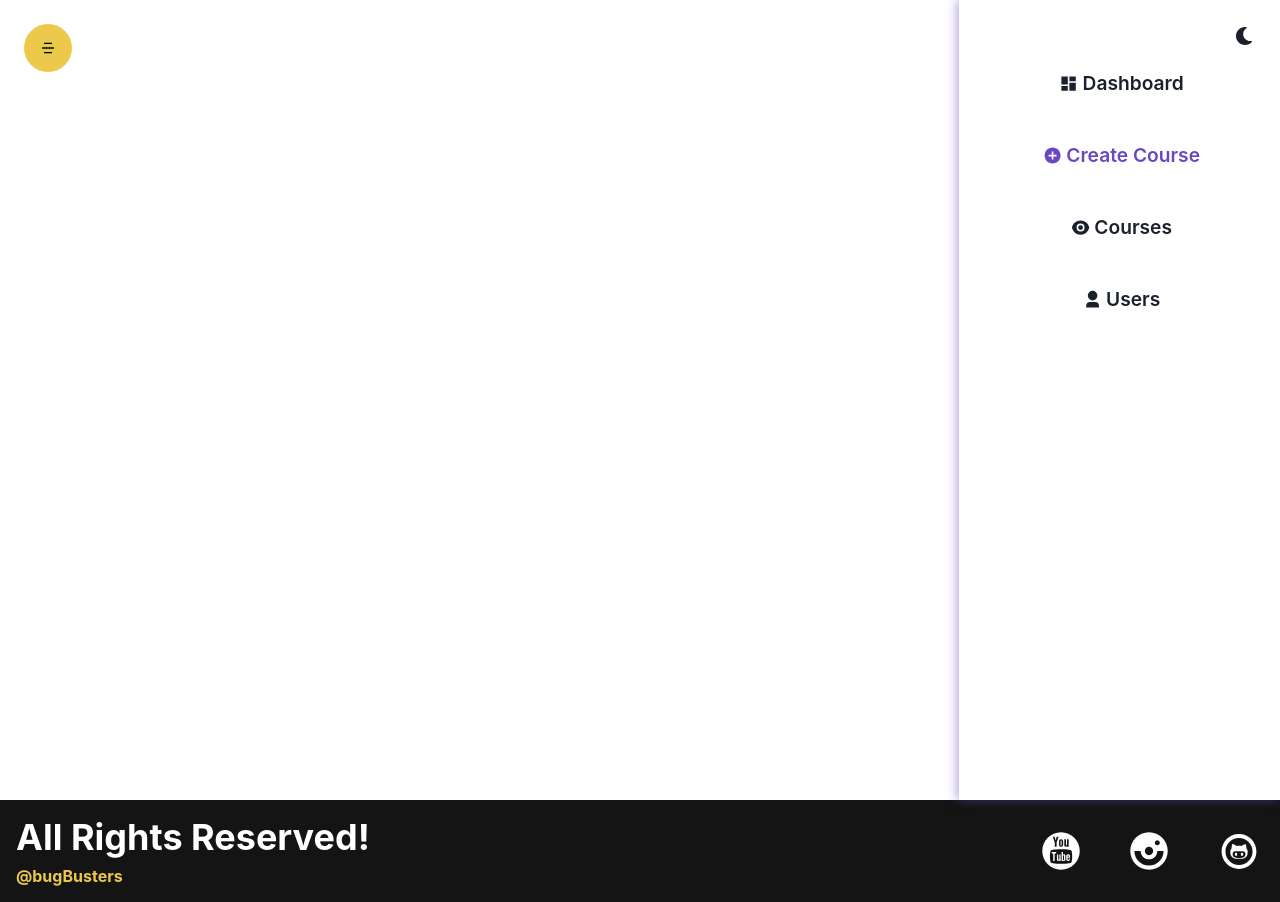
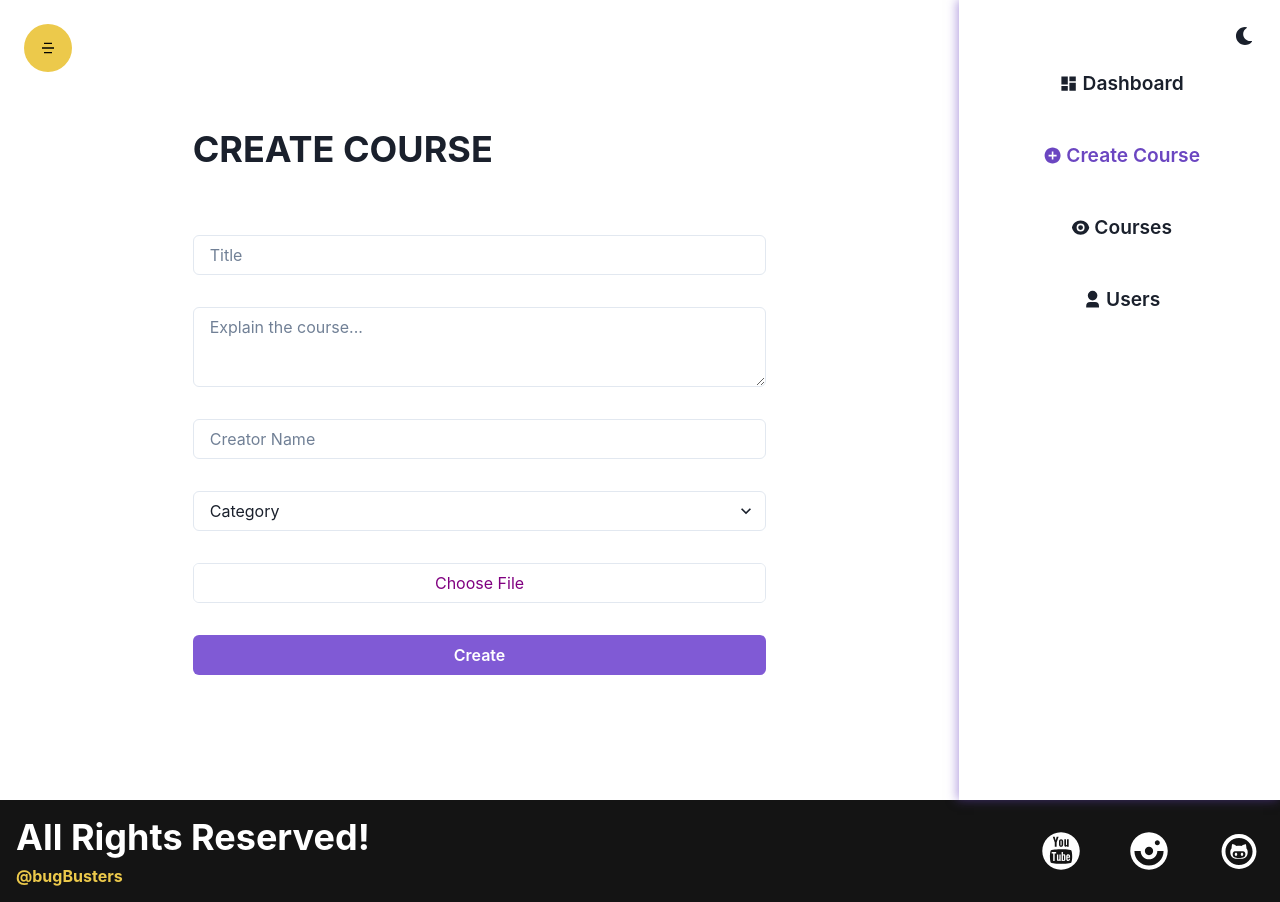
Before and after one commit to dk-Krishna/learnhub, a React (Create React App) app in the folder learnhub/: page /admin/createcourse in a window 1280 px wide. Built offline with nearby package versions, Linux system fonts and the light colour scheme.

Commit message:
Admin functionalities of Create Course and Users

```diff
--- a/learnhub/src/App.js
+++ b/learnhub/src/App.js
@@ -71,4 +71,4 @@ function App() {
 
 export default App;
 
-// Video-16 [timeStamp: 00:00]
+// Video-18 [timeStamp: 00:00]
--- a/learnhub/src/components/Admin/AdminCourses/AdminCourses.jsx
+++ b/learnhub/src/components/Admin/AdminCourses/AdminCourses.jsx
@@ -13,7 +13,7 @@ const AdminCourses = () => {
       minH={'100vh'}
       templateColumns={['1fr', '5fr 1fr']}
     >
-      <Box></Box>
+      <Box>Admin Courses</Box>
       <Sidebar />
     </Grid>
   );
--- a/learnhub/src/components/Admin/CreateCourse/CreateCourse.jsx
+++ b/learnhub/src/components/Admin/CreateCourse/CreateCourse.jsx
@@ -1,19 +1,149 @@
-import { Box, Grid } from '@chakra-ui/react';
-import React from 'react';
+import {
+  Button,
+  Container,
+  Grid,
+  Heading,
+  Image,
+  Input,
+  Select,
+  Textarea,
+  VStack,
+} from '@chakra-ui/react';
+import React, { useState } from 'react';
 
 import cursor from '../../../assets/images/cursor.png';
 
 // importing components
 import Sidebar from '../Sidebar.jsx';
+import { fileUploadCss } from '../../Auth/Signup.jsx';
 
 const CreateCourse = () => {
+  const catagories = [
+    'Web Development',
+    'Artificial Intelligence',
+    'Data Structure & Algorithm',
+    'App Development',
+    'Data Science',
+    'Game Development',
+  ];
+
+  const [title, setTitle] = useState('');
+  const [description, setDescription] = useState('');
+  const [createdBy, setCreatedBy] = useState('');
+  const [category, setCategory] = useState('');
+  const [image, setImage] = useState('');
+  const [imagePrev, setImagePrev] = useState('');
+
+  const imageHandler = e => {
+    const file = e.target.files[0];
+
+    const reader = new FileReader();
+
+    reader.readAsDataURL(file);
+
+    reader.onloadend = () => {
+      setImagePrev(reader.result); // just for preview on screen
+      setImage(file); // databasse ke liye file ka blob
+    };
+  };
+
+  const submitHandler = e => {
+    e.preventDefault();
+    setTitle('');
+    setCategory('');
+    setDescription('');
+    setImage('');
+    setImagePrev('');
+    setCreatedBy('');
+
+    console.log('form submited');
+  };
+
   return (
     <Grid
       css={{ cursor: `url(${cursor}), default` }}
       minH={'100vh'}
       templateColumns={['1fr', '5fr 1fr']}
     >
-      <Box></Box>
+      <Container py={'16'}>
+        <form onSubmit={submitHandler}>
+          <Heading
+            textTransform={'uppercase'}
+            my={'16'}
+            textAlign={['center', 'left']}
+          >
+            Create Course
+          </Heading>
+
+          <VStack m={'auto'} spacing={'8'}>
+            <Input
+              required
+              id="title"
+              value={title}
+              onChange={e => setTitle(e.target.value)}
+              placeholder="Title"
+              type="text"
+              focusBorderColor="purple.300"
+            />
+
+            <Textarea
+              required
+              id="description"
+              value={description}
+              onChange={e => setDescription(e.target.value)}
+              placeholder="Explain the course..."
+              focusBorderColor="purple.300"
+            />
+
+            <Input
+              required
+              id="createdby"
+              value={createdBy}
+              onChange={e => setCreatedBy(e.target.value)}
+              placeholder="Creator Name"
+              type="text"
+              focusBorderColor="purple.300"
+            />
+
+            <Select
+              focusBorderColor="purple.300"
+              value={category}
+              onChange={e => setCategory(e.target.value)}
+            >
+              <option value="">Category</option>
+
+              {catagories.map(item => (
+                <option key={item} value={item}>
+                  {item}
+                </option>
+              ))}
+            </Select>
+
+            <Input
+              required
+              id="chooseImage"
+              accept="image/*"
+              onChange={imageHandler}
+              type="file"
+              focusBorderColor="purple.300"
+              css={{
+                '&::file-selector-button': {
+                  ...fileUploadCss,
+                  color: 'purple',
+                },
+              }}
+            />
+
+            {imagePrev && (
+              <Image src={imagePrev} boxSize={'64'} objectFit={'contain'} />
+            )}
+
+            <Button type="submit" colorScheme="purple" w={'full'}>
+              Create
+            </Button>
+          </VStack>
+        </form>
+      </Container>
       <Sidebar />
     </Grid>
   );
--- a/learnhub/src/components/Admin/Users/Users.jsx
+++ b/learnhub/src/components/Admin/Users/Users.jsx
@@ -1,22 +1,118 @@
-import { Box, Grid } from '@chakra-ui/react';
+import {
+  Box,
+  Button,
+  Grid,
+  HStack,
+  Heading,
+  Table,
+  TableCaption,
+  TableContainer,
+  Tbody,
+  Td,
+  Th,
+  Thead,
+  Tr,
+} from '@chakra-ui/react';
 import React from 'react';
 
 import cursor from '../../../assets/images/cursor.png';
 
 // importing components
 import Sidebar from '../Sidebar.jsx';
+import { RiDeleteBin7Fill } from 'react-icons/ri';
 
 const Users = () => {
+  const users = [
+    {
+      _id: 'afadsasdasdfasf',
+      name: 'Krushna Dike',
+      email: 'krushna@gmail.com',
+      role: 'User',
+      subscription: {
+        status: 'active',
+      },
+    },
+  ];
+
+  const updateHandler = userId => {
+    console.log('Role updated');
+  };
+
+  const deleteHandler = userId => {
+    console.log('User deleted');
+  };
+
   return (
     <Grid
       css={{ cursor: `url(${cursor}), default` }}
       minH={'100vh'}
       templateColumns={['1fr', '5fr 1fr']}
     >
-      <Box></Box>
+      <Box p={['0', '16']} overflowX={'auto'}>
+        <Heading
+          textTransform={'uppercase'}
+          my={'16'}
+          textAlign={['center', 'left']}
+        >
+          All users
+        </Heading>
+
+        <TableContainer w={['100vw', 'full']}>
+          <Table variant={'simple'} size={'lg'}>
+            <TableCaption>All available users in the database</TableCaption>
+            <Thead>
+              <Tr>
+                <Th>Id</Th>
+                <Th>Name</Th>
+                <Th>Email</Th>
+                <Th>Role</Th>
+                <Th>Subscription</Th>
+                <Th isNumeric>Action</Th>
+              </Tr>
+            </Thead>
+            <Tbody>
+              {users.map(item => (
+                <Row
+                  key={item._id}
+                  item={item}
+                  updateHandler={updateHandler}
+                  deleteHandler={deleteHandler}
+                />
+              ))}
+            </Tbody>
+          </Table>
+        </TableContainer>
+      </Box>
       <Sidebar />
     </Grid>
   );
 };
 
 export default Users;
+
+const Row = ({ item, updateHandler, deleteHandler }) => {
+  return (
+    <Tr>
+      <Td>#{item._id}</Td>
+      <Td>{item.name}</Td>
+      <Td>{item.email}</Td>
+      <Td>{item.role}</Td>
+      <Td>{item.subscription.status === 'active' ? 'Active' : 'Not Active'}</Td>
+      <Td isNumeric>
+        <HStack justifyContent={'flex-end'}>
+          <Button
+            onClick={() => updateHandler(item._id)}
+            variant={'outline'}
+            color={'purple.500'}
+          >
+            Change Role
+          </Button>
+
+          <Button colorScheme='red' onClick={() => deleteHandler(item._id)}>
+            <RiDeleteBin7Fill />
+          </Button>
+        </HStack>
+      </Td>
+    </Tr>
+  );
+};
```
